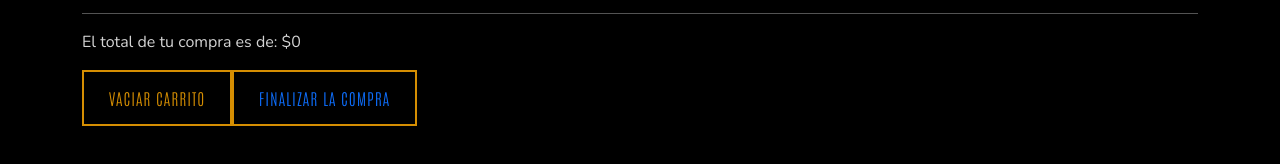
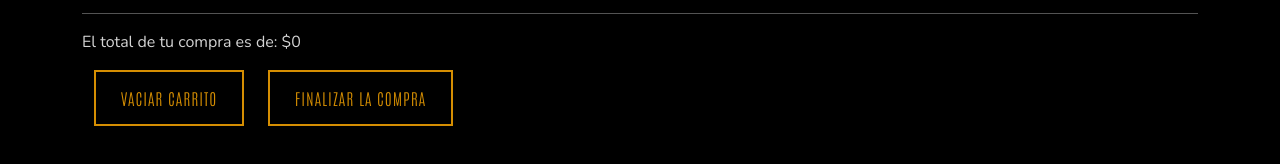
Before and after one commit to jajomediaworks/PreEntrega2-Aguilar, a React (Create React App) app: page /cart in a window 1280 px wide. Shown: the part 464-628 px from the top of the page. Built offline with nearby package versions, Linux system fonts and the light colour scheme.

Commit message:
Proyecto REact con Bootstrap

```diff
--- a/src/App.css
+++ b/src/App.css
@@ -11,7 +11,7 @@ body {
     h1,h2,h3,h4,h5,h6{font-family: 'Abril Fatface', cursive; color: var(--primary-yellow);}
     @media (min-width: 1200px){
     h1, h1 {font-size: 3.5rem;}}
-    a {text-decoration: none;}
+    a {text-decoration: none; color: currentColor;}
     :root {
       --primary:#101010;
       /* --primary:#161616; */
@@ -78,6 +78,7 @@ body {
         display: inline-block;
         text-decoration: none;
         transition: all .2s linear;
+        margin: 0 .75rem;
       }
       .btn-edit:hover {
         color: var(--primary-yellow);
@@ -157,3 +158,10 @@ body {
       .table-cart tbody td{border-bottom: 1px solid #2e2e2e;}
 
       .form-control{padding: 1rem; background-color: var(--primary); border: 1px solid #D58E02; color: #ffc107;}
+      .form-control:focus {
+        background-color: #1e1e1e;
+        border-color: #ffe084;
+        box-shadow: 0 0 0 .25rem rgba(255,224,132,.25);
+        color: #d58e02;
+        outline: 0;
+      }
--- a/src/components/CartContainer/CartContainer.jsx
+++ b/src/components/CartContainer/CartContainer.jsx
@@ -43,7 +43,8 @@ function CartContainer() {
                             <div>
                                 <p>El total de tu compra es de: ${getTotalPriceInCart()}</p>
                                 <Button onClick={clearCart}>Vaciar Carrito</Button>
-                                <Button className="ms-4"><Link to="/form">Finalizar la compra</Link></Button>
+                                <Button className="mt-4"><Link to="/form">Finalizar la compra</Link></Button>
+
 
                             </div>
                         </div>
```
